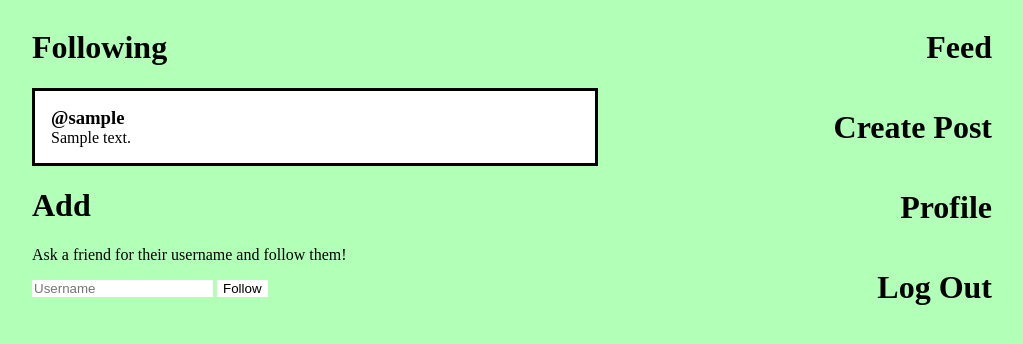
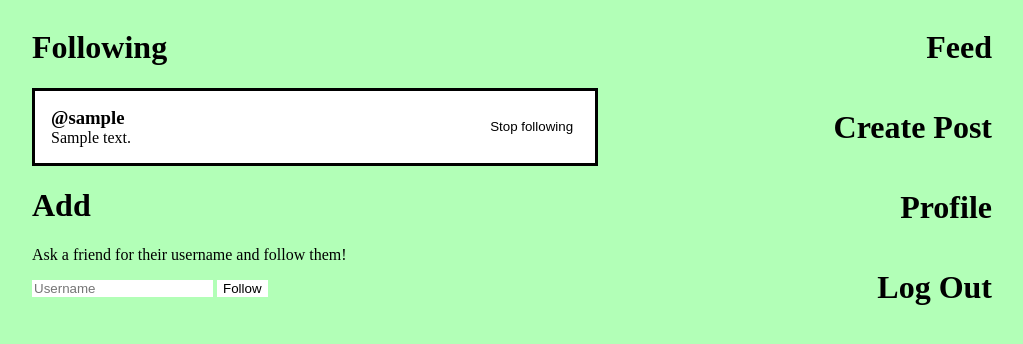
Before and after one commit to aidandomondon/comebacksunday, a Django app: page /posts/following in a window 1280 px wide. Shown: the top 344 px of the page, without its empty margins (136-1159 px from the left). Run offline with Django 5.2, Linux system fonts and the light colour scheme; a user stored in the database is signed in; tables that the repository leaves empty hold one stand-in row (values such as "Sample post").

Commit message:
Adds unfollow button

```diff
--- a/comebacksunday/posts/static/posts/following.css
+++ b/comebacksunday/posts/static/posts/following.css
@@ -32,10 +32,15 @@ body {
 .profile_card {
     background-color: white;
     color: black;
-    display: inline-block;
+    display: flex;
+    flex-direction: row;
+    justify-content: space-between;
     border: solid black;
     padding: 1em;
     width: 75%;
+    align-items: center;
+
+    .profile_info {
 
         h3,
         p {
@@ -53,6 +58,20 @@ body {
 
             a:hover {
                 text-decoration-line: underline;
+            }
+        }
+    }
+
+    .unfollow {
+        display: flex;
+        flex-direction: column;
+        justify-content: center;
+
+        form {
+            display: flex;
+            flex-direction: column;
+            justify-content: center;
+            margin: 0;
         }
     }
 }
--- a/comebacksunday/posts/templates/posts/following.html
+++ b/comebacksunday/posts/templates/posts/following.html
@@ -9,8 +9,17 @@
                 <div class="profiles">
                     {% for extended_user in following %}
                         <div class="profile_card">
-                            <h3 class="username"><a href="{% url 'posts:profile' username=extended_user.user.username%}">@{{extended_user.user.username}}</a></h3>
-                            <p>{{extended_user.bio}}</p>
+                            <div class="profile_info">
+                                <h3 class="username"><a href="{% url 'posts:profile' username=extended_user.user.username%}">@{{extended_user.user.username}}</a></h3>
+                                <p>{{extended_user.bio}}</p>
+                            </div>
+                            <div class="unfollow">
+                                <form action="{% url 'posts:unfollow' %}" method="post">
+                                    {% csrf_token %}
+                                    <input type="hidden" value={{extended_user.user.username}} name="followee_username">
+                                    <input type="submit" value="Stop following" tabindex="0">
+                                </form>
+                            </div>
                         </div>
                     {% endfor %}
                 </div>
--- a/comebacksunday/posts/urls.py
+++ b/comebacksunday/posts/urls.py
@@ -10,5 +10,6 @@ urlpatterns = [
     path("profile/<str:username>", views.user_overview, name='profile'),
     path("feed", views.feed, name='feed'),
     path("following", views.following, name='following'),
-    path("follow", views.follow, name='follow')
+    path("follow", views.follow, name='follow'),
+    path("unfollow", views.unfollow, name='unfollow')
 ]
--- a/comebacksunday/posts/views.py
+++ b/comebacksunday/posts/views.py
@@ -31,6 +31,19 @@ def follow(request) -> HttpResponse:
         followee_username = request.POST["followee_username"]
         followee = ExtendedUser.objects.get(user__username=followee_username)
         follower.following.add(followee)
+        return HttpResponseRedirect(reverse('posts:following'))
+    else:
+        return HttpResponse("Unsupported HTTP method.")
+
+def unfollow(request) -> HttpResponse:
+    """
+    Removes the user specified in the POST data from the logged-in user's following list
+    """
+    if request.method == 'POST':
+        follower = ExtendedUser.objects.get(user__username=request.user.username)
+        followee_username = request.POST["followee_username"]
+        followee = ExtendedUser.objects.get(user__username=followee_username)
+        follower.following.remove(followee)
         return HttpResponseRedirect(reverse('posts:following'))
     else:
         return HttpResponse("Unsupported HTTP method.")
```
Lines whose indentation alone changed are shown as unchanged.
